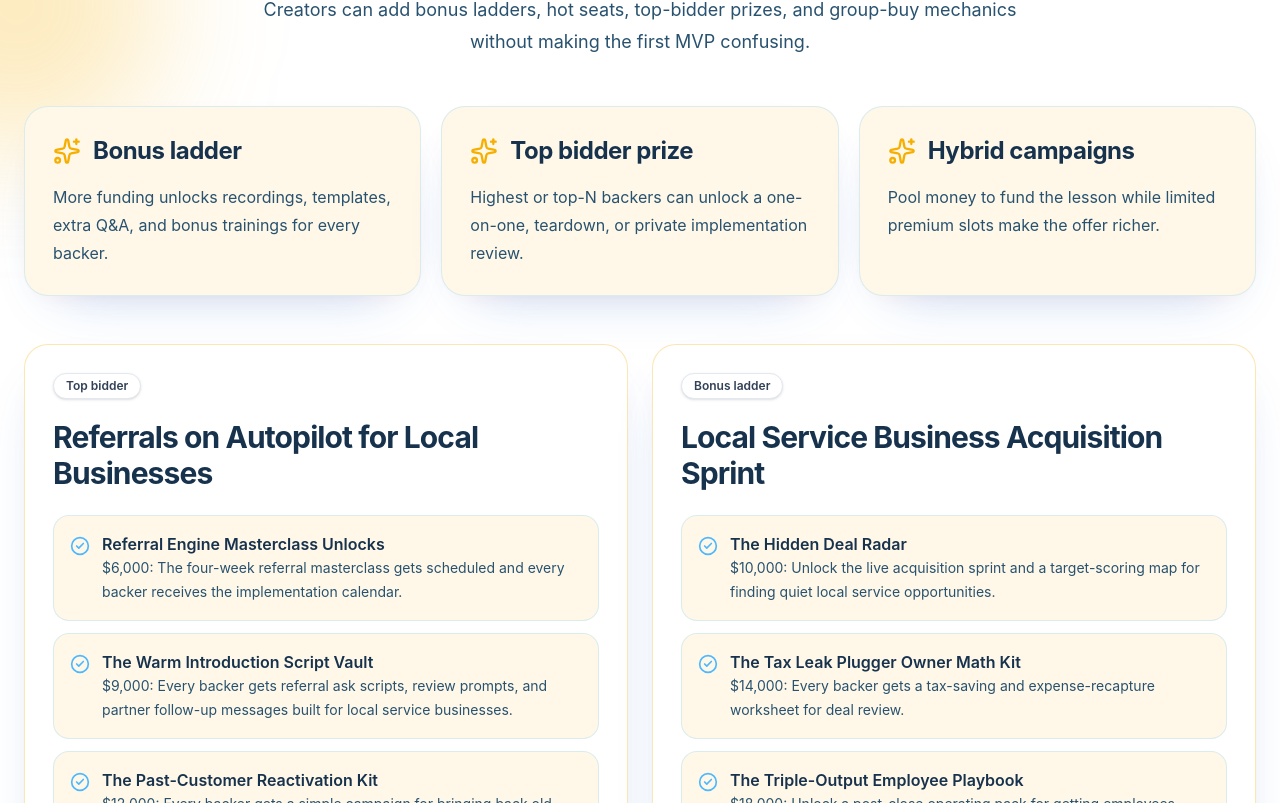
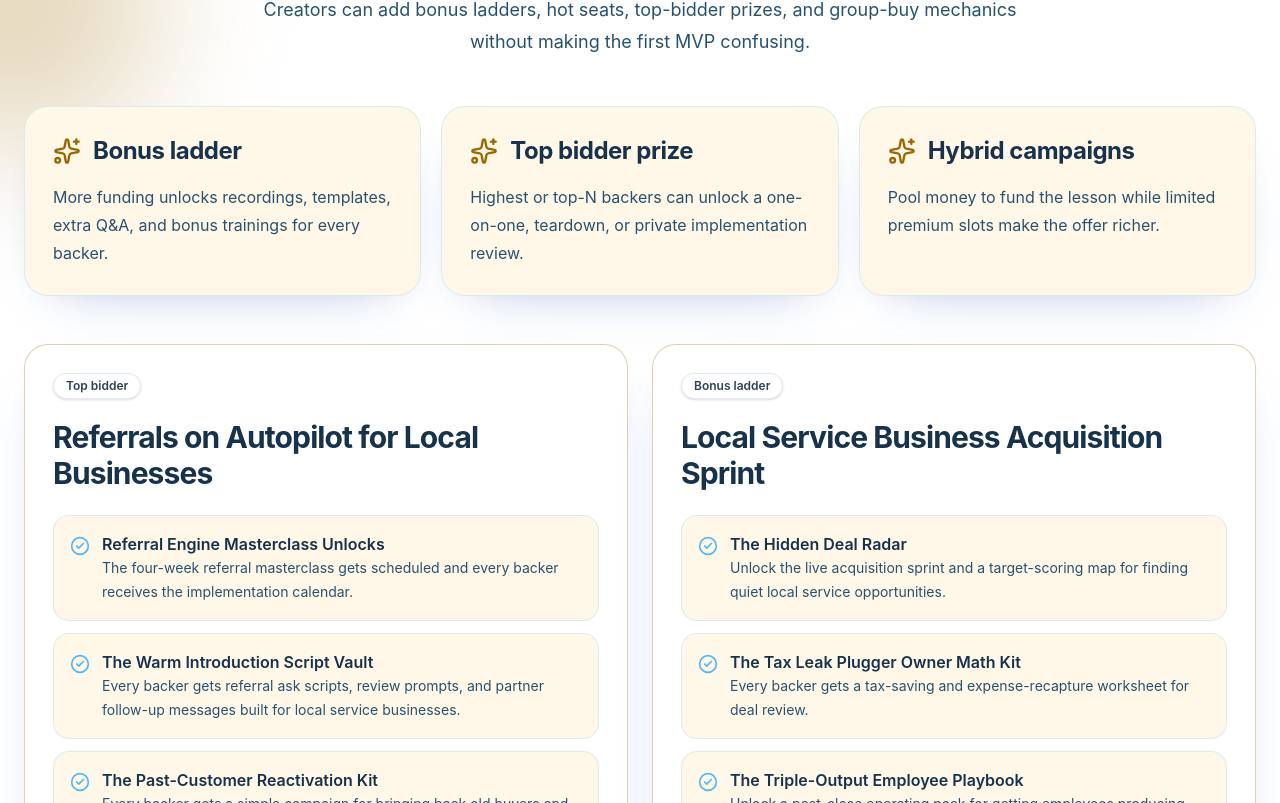
Before and after one commit to pikachudratini/cohort-crowdfund, a Next.js app: page / in a window 1280 px wide. Shown: the part 2797-3600 px from the top of the page. Built offline with nearby package versions, Linux system fonts and the light colour scheme.

Commit message:
Improve milestone readability and progress

```diff
--- a/src/app/globals.css
+++ b/src/app/globals.css
@@ -7,7 +7,7 @@
   --color-navy: #17324d;
   --color-violet: #0064d2;
   --color-coral: #e53238;
-  --color-gold: #f5af02;
+  --color-gold: #9a6700;
   --color-mint: #007a4d;
   --color-sky: #4db8ff;
   --font-sans: Inter, ui-sans-serif, system-ui, -apple-system, BlinkMacSystemFont, "Segoe UI", sans-serif;
--- a/src/app/page.tsx
+++ b/src/app/page.tsx
@@ -124,7 +124,7 @@ function AdvancedDemo() {
                   {milestones.map((milestone) => (
                     <div key={milestone.id} className="flex items-start gap-3 rounded-2xl border border-sky/20 bg-ivory p-4">
                       <CheckCircle2 className={milestone.unlocked ? 'mt-1 h-5 w-5 shrink-0 text-mint' : 'mt-1 h-5 w-5 shrink-0 text-sky'} />
-                      <div><p className="font-semibold">{milestone.title}</p><p className="text-sm leading-6 text-graphite">{formatCurrency(milestone.thresholdCents)}: {milestone.description}</p></div>
+                      <div><p className="font-semibold">{milestone.title}</p><p className="text-sm leading-6 text-graphite">{milestone.description}</p></div>
                     </div>
                   ))}
                 </div>
--- a/src/app/sessions/[id]/page.tsx
+++ b/src/app/sessions/[id]/page.tsx
@@ -66,14 +66,15 @@ export default async function SessionDetail({ params }: { params: Promise<{ id:
               <p className="mt-2 text-sm leading-6 text-graphite">Each gold-outlined unlock shows how close the room is to adding another upgrade for every backer.</p>
               <div className="mt-4 space-y-4">
                 {milestones.map((milestone) => {
-                  const milestoneProgress = Math.min(100, Math.round((raised / milestone.thresholdCents) * 100));
+                  const actualProgress = Math.min(100, Math.round((raised / milestone.thresholdCents) * 100));
+                  const milestoneProgress = session.id === 'session-ai-loops' && milestone.sortOrder === 1 ? 89 : actualProgress;
                   return (
                     <div key={milestone.id} className="rounded-2xl border border-gold/45 bg-ivory p-4 shadow-[0_0_35px_rgba(245,175,2,.16)]">
                       <div className="flex gap-3">
                         {milestone.unlocked ? <CheckCircle2 className="h-5 w-5 shrink-0 text-mint" /> : <Lock className="h-5 w-5 shrink-0 text-gold" />}
                         <div>
                           <p className="font-semibold text-gold">{milestone.title}</p>
-                          <p className="mt-1 text-sm leading-6 text-graphite">{formatCurrency(milestone.thresholdCents)} unlock: {milestone.description}</p>
+                          <p className="mt-1 text-sm leading-6 text-graphite">{milestone.description}</p>
                         </div>
                       </div>
                       <div className="mt-4 h-2 overflow-hidden rounded-full bg-sky/15"><div className="h-full rounded-full bg-gradient-to-r from-gold to-mint" style={{ width: `${milestoneProgress}%` }} /></div>
```
